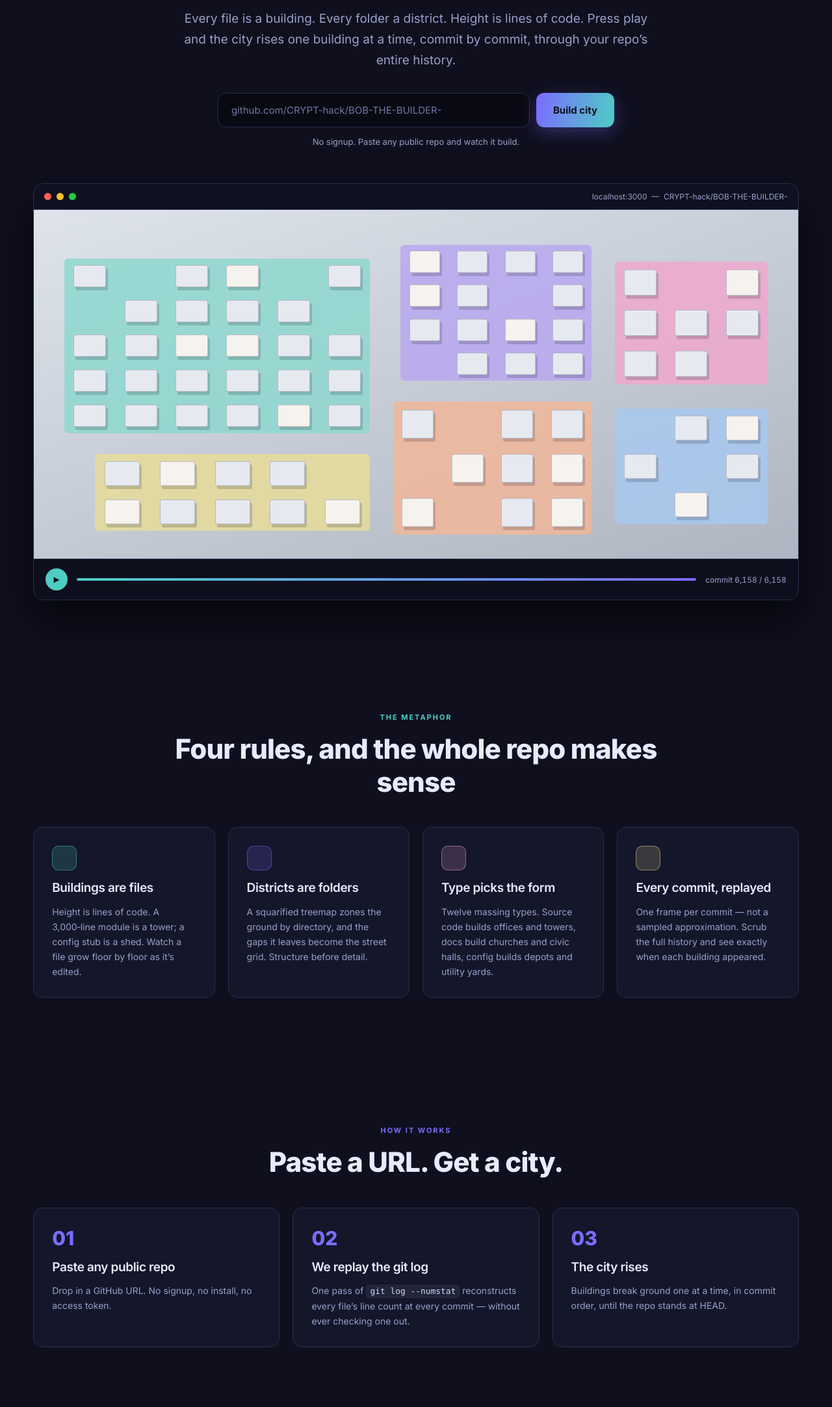
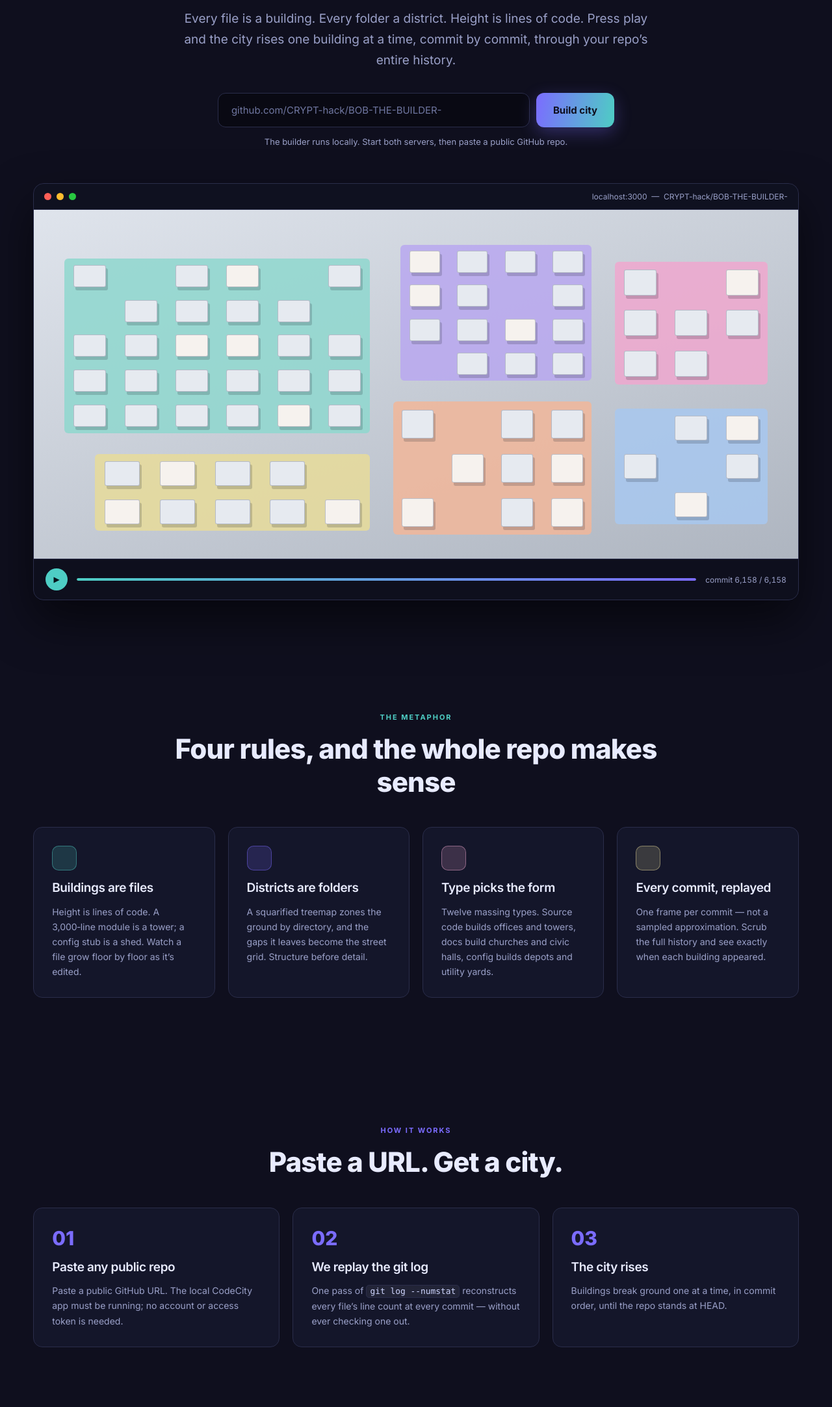
Before and after one commit to CRYPT-hack/BOB-THE-BUILDER-, a plain HTML site: page site/index.html in a window 1280 px wide. Shown: the part 394-2560 px from the top of the page at 65% size. Drawn offline with Linux system fonts and the light colour scheme.

Commit message:
docs: clarify local builder requirements on landing page

```diff
--- a/site/index.html
+++ b/site/index.html
@@ -64,7 +64,7 @@
       />
       <button class="btn btn-primary" type="submit">Build city</button>
     </form>
-    <p class="hint" id="hint">No signup. Paste any public repo and watch it build.</p>
+    <p class="hint" id="hint">The builder runs locally. Start both servers, then paste a public GitHub repo.</p>
 
     <!-- App window mock with a city that builds itself -->
     <div class="window reveal">
@@ -122,7 +122,7 @@
       <article class="card step reveal">
         <span class="num">01</span>
         <h3>Paste any public repo</h3>
-        <p>Drop in a GitHub URL. No signup, no install, no access token.</p>
+        <p>Paste a public GitHub URL. The local CodeCity app must be running; no account or access token is needed.</p>
       </article>
 
       <article class="card step reveal">
```
